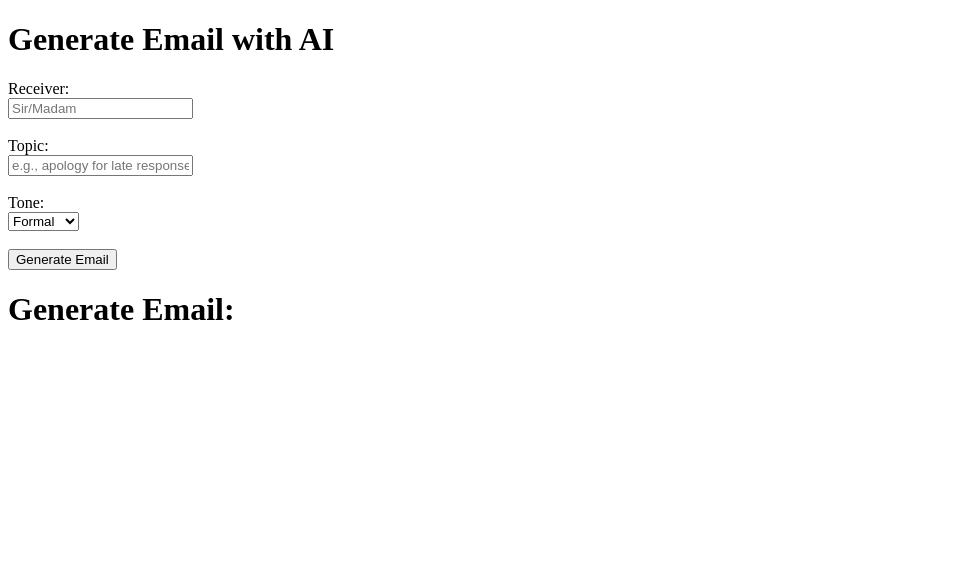
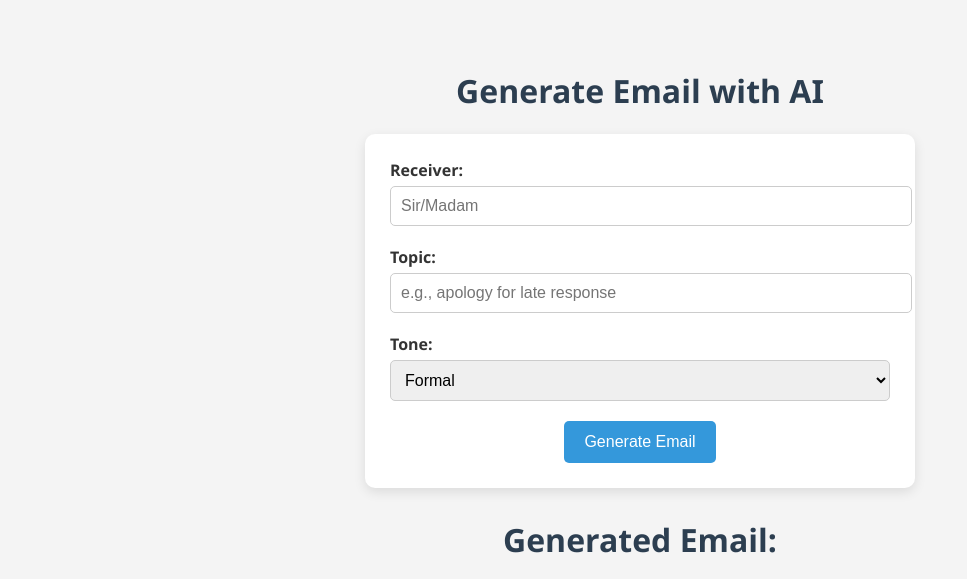
Before and after one commit to Soumyadipm2001/ai_Email_generator, a plain HTML site: page Index.html in a window 1280 px wide. Shown: the whole page, without its empty margins (0-967 px from the left). Drawn offline with Linux system fonts and the light colour scheme.

Commit message:
Index.html

```diff
--- a/Index.html
+++ b/Index.html
@@ -3,27 +3,93 @@
 <head>
   <meta charset="utf-8">
   <title>AI Email Generator</title>
+  <style>
+    body {
+      font-family: 'Segoe UI', sans-serif;
+      background: #f4f4f4;
+      padding: 40px;
+      color: #333;
+      text-align: center;
+    }
+
+    h1 {
+      color: #2c3e50;
+    }
+
+    form {
+      background: #fff;
+      padding: 25px;
+      border-radius: 10px;
+      box-shadow: 0 4px 12px rgba(0, 0, 0, 0.1);
+      max-width: 500px;
+      margin: 0 auto 30px;
+    }
+
+    label {
+      font-weight: bold;
+      display: block;
+      margin-bottom: 5px;
+      text-align: left;
+    }
+
+    input, select {
+      width: 100%;
+      padding: 10px;
+      margin-bottom: 20px;
+      border-radius: 5px;
+      border: 1px solid #ccc;
+      font-size: 16px;
+    }
+
+    button {
+      padding: 12px 20px;
+      background-color: #3498db;
+      color: #fff;
+      border: none;
+      border-radius: 5px;
+      font-size: 16px;
+      cursor: pointer;
+    }
+
+    button:hover {
+      background-color: #2980b9;
+    }
+
+    pre {
+      background: #ecf0f1;
+      padding: 20px;
+      border-radius: 10px;
+      white-space: pre-wrap;
+      word-wrap: break-word;
+      max-width: 700px;
+      margin: 0 auto;
+      text-align: left;
+      font-size: 16px;
+    }
+  </style>
 </head>
 <body>
+
   <h1>Generate Email with AI</h1>
 
   <form id="emailForm">
-        <label>Receiver:</label><br>
-        <input type="text" id="receiver" placeholder="Sir/Madam"><br><br>
+      <label for="receiver">Receiver:</label>
+      <input type="text" id="receiver" placeholder="Sir/Madam">
 
-        <label>Topic:</label><br>
-        <input type="text" id="topic" placeholder="e.g., apology for late response"><br><br>
+      <label for="topic">Topic:</label>
+      <input type="text" id="topic" placeholder="e.g., apology for late response">
 
-        <label>Tone:</label><br>
+      <label for="tone">Tone:</label>
       <select id="tone">
           <option value="formal">Formal</option>
           <option value="informal">Informal</option>
           <option value="friendly">Friendly</option>
-        </select><br><br>
+      </select>
 
       <button type="submit">Generate Email</button>
   </form>
-    <h1>Generate Email:</h1>
+
+  <h1>Generated Email:</h1>
   <pre id="result"></pre>
 
   <script>
@@ -51,5 +117,6 @@
         });
       });
   </script>
+
 </body>
 </html>
```
Lines whose indentation alone changed are shown as unchanged.
